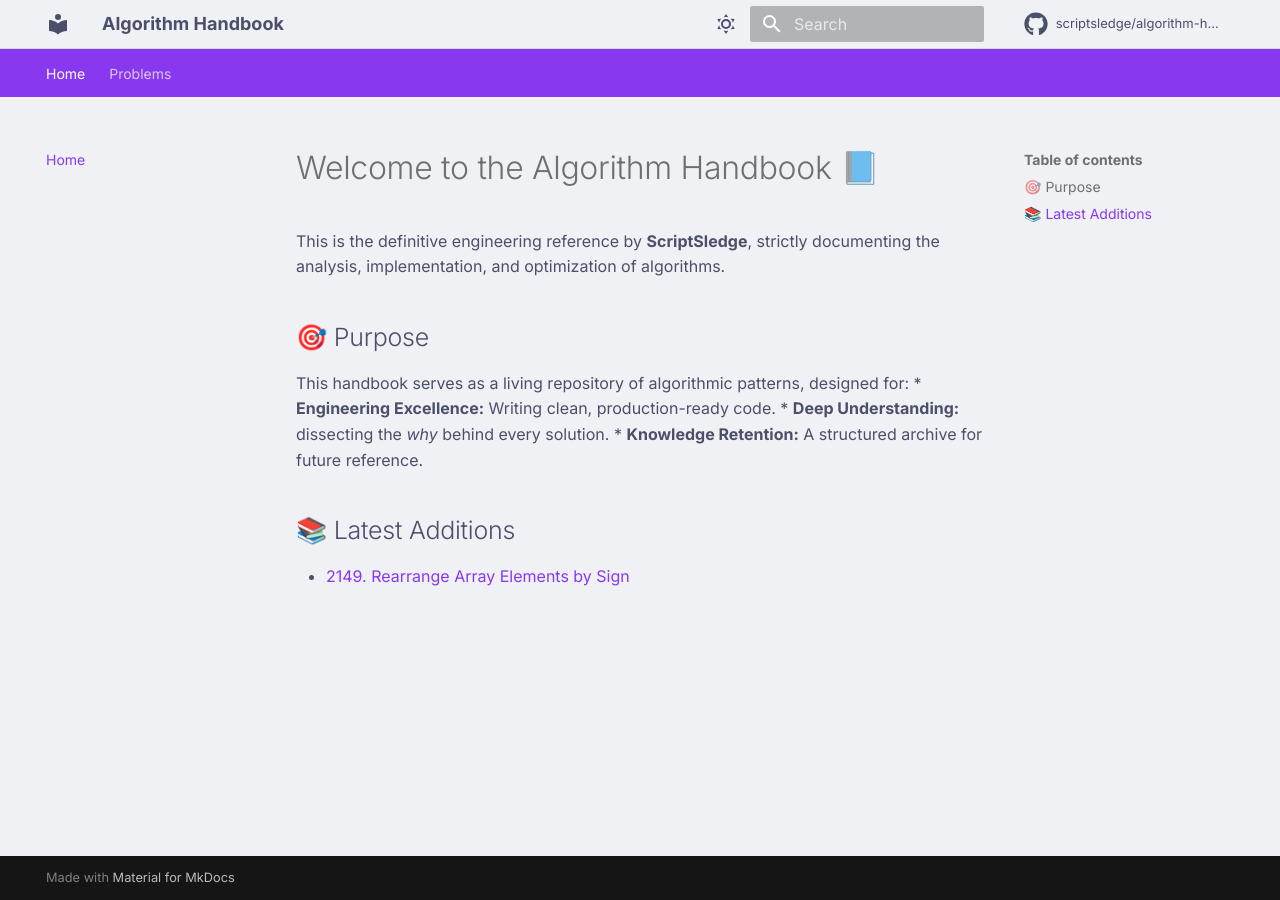
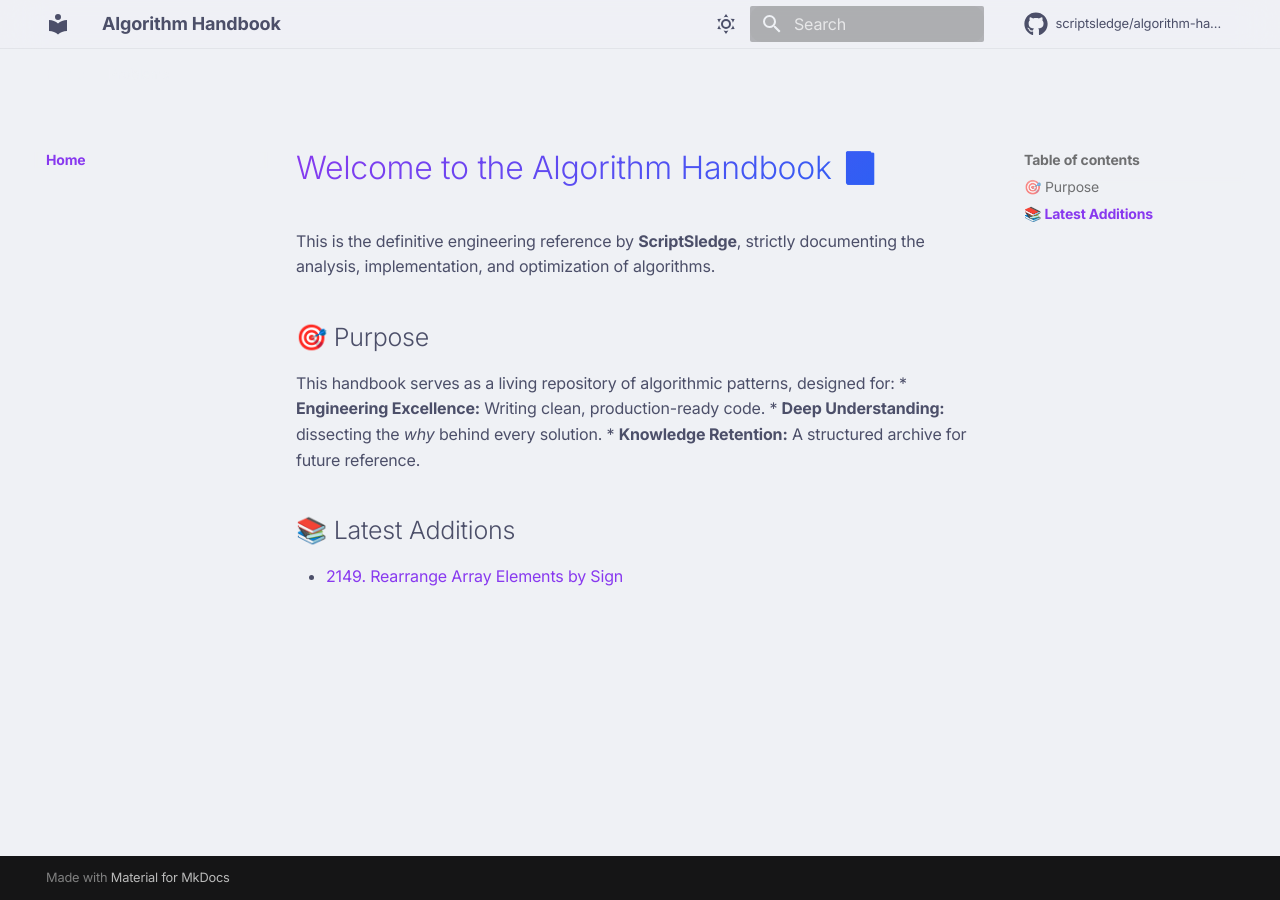
Before and after one commit to scriptsledge/algorithm-handbook, an MkDocs documentation site: the page built from docs/index.md, in a window 1280 px wide. Built offline with MkDocs 1.6.1 and Material for MkDocs 9.7.7, drawn with Linux system fonts in a browser that asks for light colours; comment, search, counter and statistics services are not loaded.

Commit message:
style: refine glass cards and unify navigation theme

```diff
--- a/docs/stylesheets/extra.css
+++ b/docs/stylesheets/extra.css
@@ -9,14 +9,18 @@
 :root {
     /* --- LATTE (Light Mode) --- */
     --latte-base:      #eff1f5;
+    --latte-mantle:    #e6e9ef;
+    --latte-crust:     #dce0e8;
     --latte-text:      #4c4f69;
     --latte-mauve:     #8839ef;
     --latte-blue:      #1e66f5;
-    --latte-card:      #ffffff;
+    --latte-surface0:  #ccd0da;
 
     /* --- MOCHA (Dark Mode) --- */
     --mocha-base:      #1e1e2e;
-    --mocha-surface:   #313244;
+    --mocha-mantle:    #181825;
+    --mocha-crust:     #11111b;
+    --mocha-surface0:  #313244;
     --mocha-text:      #cdd6f4;
     --mocha-mauve:     #cba6f7;
     --mocha-blue:      #89b4fa;
@@ -26,97 +30,162 @@
    3. THEME CONFIGURATION
    ========================================= */
 
-/* LIGHT MODE */
 [data-md-color-scheme="default"] {
     --md-default-bg-color:     var(--latte-base);
     --md-default-fg-color:     var(--latte-text);
     --md-primary-fg-color:     var(--latte-mauve);
+    --md-primary-bg-color:     var(--latte-base);
     --md-accent-fg-color:      var(--latte-blue);
 
-    --header-bg:               rgba(239, 241, 245, 0.85);
-    --card-bg:                 var(--latte-card);
-    --card-border:             rgba(0,0,0,0.1);
+    --header-bg:               rgba(239, 241, 245, 0.8);
+    --header-border:           rgba(0,0,0,0.05);
+
+    --card-bg:                 rgba(255, 255, 255, 0.7);
+    --card-border:             rgba(0,0,0,0.06);
+    --shadow-sm:               0 4px 6px rgba(0,0,0,0.02);
+    --shadow-md:               0 10px 20px rgba(0,0,0,0.05);
 }
 
-/* DARK MODE */
 [data-md-color-scheme="slate"] {
     --md-default-bg-color:     var(--mocha-base);
     --md-default-fg-color:     var(--mocha-text);
     --md-primary-fg-color:     var(--mocha-mauve);
+    --md-primary-bg-color:     var(--mocha-base);
     --md-accent-fg-color:      var(--mocha-blue);
 
-    --header-bg:               rgba(30, 30, 46, 0.85);
-    --card-bg:                 var(--mocha-surface);
-    --card-border:             rgba(255,255,255,0.1);
+    --md-code-bg-color:        var(--mocha-mantle);
+
+    --header-bg:               rgba(30, 30, 46, 0.75);
+    --header-border:           rgba(255,255,255,0.05);
+
+    --card-bg:                 rgba(49, 50, 68, 0.6);
+    --card-border:             rgba(255,255,255,0.08);
+    --shadow-sm:               0 4px 6px rgba(0,0,0,0.2);
+    --shadow-md:               0 10px 30px rgba(0,0,0,0.4);
 }
 
 /* =========================================
-   4. LAYOUT FIXES (SAFE MODE)
+   4. LAYOUT & GLASS EFFECTS
    ========================================= */
 
-/* Glass Header - Simplified */
+/* Main Header */
 .md-header {
     background-color: var(--header-bg) !important;
-    backdrop-filter: blur(12px);
-    -webkit-backdrop-filter: blur(12px);
-    border-bottom: 1px solid var(--card-border);
+    backdrop-filter: blur(20px) saturate(160%);
+    -webkit-backdrop-filter: blur(20px) saturate(160%);
+    border-bottom: 1px solid var(--header-border);
     color: var(--md-default-fg-color) !important;
+    box-shadow: none !important;
 }
 
-/* Fonts */
-body, input { font-family: 'Inter', sans-serif !important; }
-code, pre { font-family: 'JetBrains Mono', monospace !important; }
+/* Navigation Tabs & Sidebar Background Fix */
+.md-tabs, .md-sidebar, .md-nav {
+    background-color: transparent !important;
+}
+
+.md-main {
+    background-color: var(--md-default-bg-color);
+}
+
+/* Nav Link Hover */
+.md-nav__link:hover {
+    color: var(--md-primary-fg-color) !important;
+}
+
+.md-nav__link--active {
+    color: var(--md-primary-fg-color) !important;
+    font-weight: 700;
+}
+
+/* Search Box */
+.md-search__input {
+    background-color: rgba(128, 128, 128, 0.08) !important;
+    border-radius: 12px;
+}
 
 /* =========================================
-   5. GRID CARDS (SPECIFIC TARGETING)
+   5. TYPOGRAPHY
    ========================================= */
 
-/* Only target the top-level list in the grid div */
+body, input, button {
+    font-family: 'Inter', sans-serif !important;
+    font-size: 16px;
+    letter-spacing: -0.011em;
+}
+
+h1 {
+    font-weight: 800;
+    font-size: 2.4rem;
+    background: linear-gradient(135deg, var(--md-primary-fg-color), var(--md-accent-fg-color));
+    -webkit-background-clip: text;
+    -webkit-text-fill-color: transparent;
+}
+
+/* =========================================
+   6. COMPACT GLASS CARDS
+   ========================================= */
+
 .grid.cards > ul {
     display: grid;
-    grid-template-columns: repeat(auto-fit, minmax(280px, 1fr));
+    grid-template-columns: repeat(auto-fit, minmax(220px, 1fr));
     gap: 1rem;
+    padding: 0;
     margin: 1.5rem 0;
-    padding: 0;
-    list-style: none;
 }
 
-/* The Card Itself */
 .grid.cards > ul > li {
     background: var(--card-bg);
+    backdrop-filter: blur(10px);
+    -webkit-backdrop-filter: blur(10px);
     border: 1px solid var(--card-border);
-    border-radius: 12px;
+    border-radius: 20px;
     padding: 1.25rem;
-    margin: 0; /* Reset margins */
-
-    /* Layout */
+    box-shadow: var(--shadow-sm);
+    transition: all 0.3s cubic-bezier(0.4, 0, 0.2, 1);
     display: flex;
     flex-direction: column;
     justify-content: space-between;
 }
 
-/* Hover Effect */
 .grid.cards > ul > li:hover {
-    transform: translateY(-4px);
+    transform: translateY(-6px);
+    box-shadow: var(--shadow-md);
     border-color: var(--md-primary-fg-color);
-    box-shadow: 0 10px 20px rgba(0,0,0,0.15);
+    background: var(--card-bg); /* Keep glass effect on hover */
+}
+
+.grid.cards > ul > li > p {
+    font-weight: 700;
+    font-size: 0.95rem;
+    margin: 0 0 0.75rem 0;
+    display: flex;
+    align-items: center;
+    gap: 0.5rem;
+    color: var(--md-default-fg-color);
+}
+
+.grid.cards > ul > li .twemoji {
+    width: 1.2rem;
+    height: 1.2rem;
+    flex-shrink: 0;
+}
+
+/* Sleek Buttons */
+.md-button {
+    margin-top: auto;
+    width: 100%;
+    text-align: center;
+    border-radius: 12px;
+    font-weight: 600;
+    font-size: 0.85rem;
+    padding: 0.6rem;
+    border: 1px solid var(--card-border);
+    background: rgba(var(--md-primary-fg-color), 0.1);
     transition: all 0.2s ease;
 }
 
-/* Title (First paragraph) */
-.grid.cards > ul > li > p:first-child {
-    font-weight: 700;
-    margin-top: 0;
-    margin-bottom: 1rem;
-    display: flex;
-    align-items: center;
-    gap: 8px;
+.md-button:hover {
+    background-color: var(--md-primary-fg-color);
+    color: var(--md-default-bg-color) !important;
+    border-color: transparent;
 }
-
-/* Links/Buttons inside the card */
-.grid.cards > ul > li a.md-button {
-    margin-top: auto; /* Push to bottom */
-    width: 100%;
-    text-align: center;
-    border-radius: 8px;
-}
--- a/mkdocs.yml
+++ b/mkdocs.yml
@@ -10,16 +10,16 @@
   palette:
     # Palette toggle for light mode
     - scheme: default
-      primary: indigo
-      accent: deep purple
+      primary: custom
+      accent: custom
       toggle:
         icon: material/weather-sunny
         name: Switch to dark mode
 
     # Palette toggle for dark mode
     - scheme: slate
-      primary: indigo
-      accent: deep purple
+      primary: custom
+      accent: custom
       toggle:
         icon: material/weather-night
         name: Switch to light mode
```
